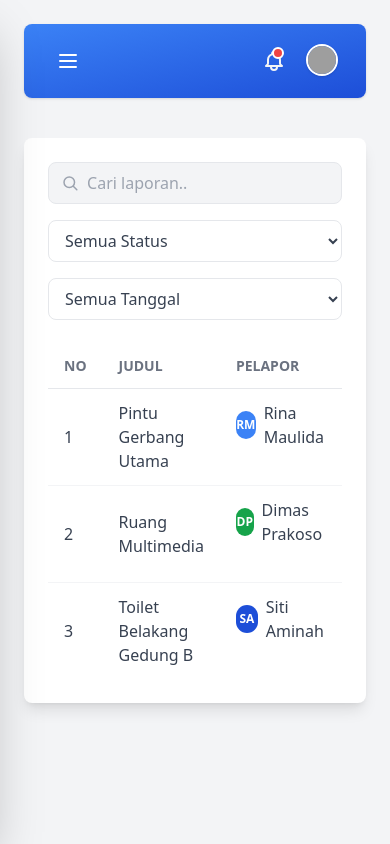
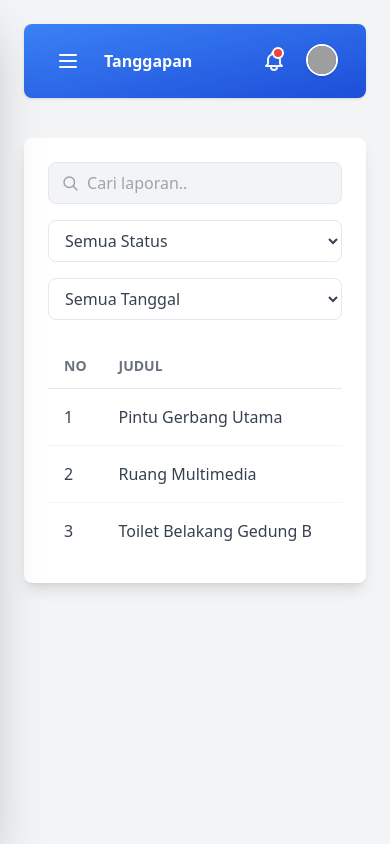
Before and after one commit to alwaysdims/SystemInformasiSekolah, a website: page pengaduan/tanggapan.html in a window 390 px wide. Drawn offline with nearby package versions, Linux system fonts and the light colour scheme; grey boxes are pictures that could not be loaded.

Commit message:
perbaikan breadcrumbs dan responsivitas table

```diff
--- a/pengaduan/tanggapan.html
+++ b/pengaduan/tanggapan.html
@@ -76,8 +76,8 @@
                             d="M4 6h16M4 12h16M4 18h16" />
                     </svg>
                 </button>
-                <div class="breadcrumb hidden sm:flex space-x-2 items-center">
-                    <h3 class="text-2xl text-white font-semibold">Tanggapan</h3>
+                <div class="items-center">
+                    <h3 class="text-md sm:text-2xl text-white font-semibold">Tanggapan</h3>
                 </div>
             </div>
 			<div class="flex items-center space-x-4">
@@ -258,7 +258,7 @@
 
 			<!-- Table -->
 			<div class="overflow-x-auto">
-				<table class="w-full text-left border-collapse">
+				<table class="w-max sm:w-full text-left border-collapse">
 					<thead>
 						<tr class="border-b border-gray-200 text-sm text-gray-500">
 							<th class="px-4 py-3">NO</th>
```
Also changed, not shown: pengaduan/index.html (+2 -2 lines).
